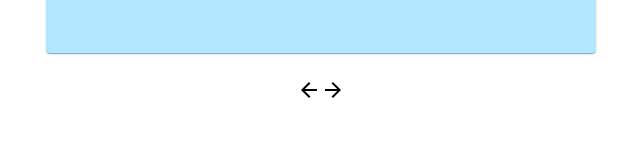
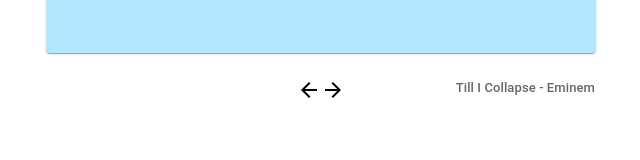
Before and after one commit to lascau/AudioPlayerApp, a React (Create React App) app: page / in a window 1280 px wide. Shown: the part 126-286 px from the top of the page, without its empty margins (319-959 px from the left). Built offline with nearby package versions, Linux system fonts and the light colour scheme.

Commit message:
added prev and next songs at arrows

```diff
--- a/src/App.js
+++ b/src/App.js
@@ -1,19 +1,21 @@
-import React, { useState, useEffect } from "react";
+import React, { useState } from "react";
 import Box from "@mui/material/Box";
 import { PlayList } from "./components/PlayList";
 
 const App = () => {
-    const [songsUrls, setSongsUrls] = useState([
+    const [songsUrls] = useState([
         "https://dl.musicbazz.ir/music/Rap/E/Eminem/Album/Eminem%20-%20This%20is%20Eminem-MusicBazZ.iR/20.%20Smack%20That%20(feat.%20Eminem).mp3",
         "https://dl.musicbazz.ir/music/Rap/E/Eminem/Album/Eminem%20-%20This%20is%20Eminem-MusicBazZ.iR/02.%20%27Till%20I%20Collapse%20(feat.%20Nate%20Dogg).mp3",
         "https://dl.musicbazz.ir/music/Rap/E/Eminem/Album/Eminem%20-%20This%20is%20Eminem-MusicBazZ.iR/03.%20Lose%20Yourself.mp3",
         "https://dl.musicbazz.ir/music/Rap/E/Eminem/Album/Eminem%20-%20This%20is%20Eminem-MusicBazZ.iR/05.%20Venom%20(Music%20From%20The%20Motion%20Picture).mp3",
+        "https://dl.musicbazz.ir/music/Rap/E/Eminem/Album/Eminem%20-%20This%20is%20Eminem-MusicBazZ.iR/11.%20Not%20Afraid.mp3",
     ]);
-    const [authorList, setAuthorList] = useState([
+    const [authorList] = useState([
         "Smack That (feat. Eminem)",
         "Till I Collapse - Eminem",
         "Lose Yourself - Eminem",
         "Venom - Eminem",
+        "Not Afraid - Eminem",
     ]);
 
     return (
--- a/src/components/PlayList.js
+++ b/src/components/PlayList.js
@@ -1,5 +1,5 @@
 import React, { useState } from "react";
-import { Grid } from "@mui/material";
+import { Grid, Typography, Box } from "@mui/material";
 import { MusicPlayer } from "./MusicPlayer";
 import ArrowBackIcon from "@mui/icons-material/ArrowBack";
 import ArrowForwardIcon from "@mui/icons-material/ArrowForward";
@@ -30,10 +30,38 @@ export const PlayList = ({ songs, authors }) => {
                 author={authors[currentSongPlayed]}
                 nextSong={changeToNextSong}
             />
-            <div>
-                <ArrowBackIcon onClick={changeToPrevSong} />
-                <ArrowForwardIcon onClick={changeToNextSong} />
-            </div>
+            <Grid container spacing={1}>
+                <Grid item xs>
+                    <Box textAlign="center" marginLeft="50px">
+                        <Typography
+                            variant="h6"
+                            color="text.secondary"
+                            component="div"
+                            fontSize="small"
+                        >
+                            {authors[currentSongPlayed - 1]}
+                        </Typography>
+                    </Box>
+                </Grid>
+                <Grid item xs={4}>
+                    <Box textAlign="center">
+                        <ArrowBackIcon onClick={changeToPrevSong} />
+                        <ArrowForwardIcon onClick={changeToNextSong} />
+                    </Box>
+                </Grid>
+                <Grid item xs>
+                    <Box textAlign="center" marginRight="30px">
+                        <Typography
+                            variant="h6"
+                            color="text.secondary"
+                            component="div"
+                            fontSize="small"
+                        >
+                            {authors[currentSongPlayed + 1]}
+                        </Typography>
+                    </Box>
+                </Grid>
+            </Grid>
         </Grid>
     );
 };
```
